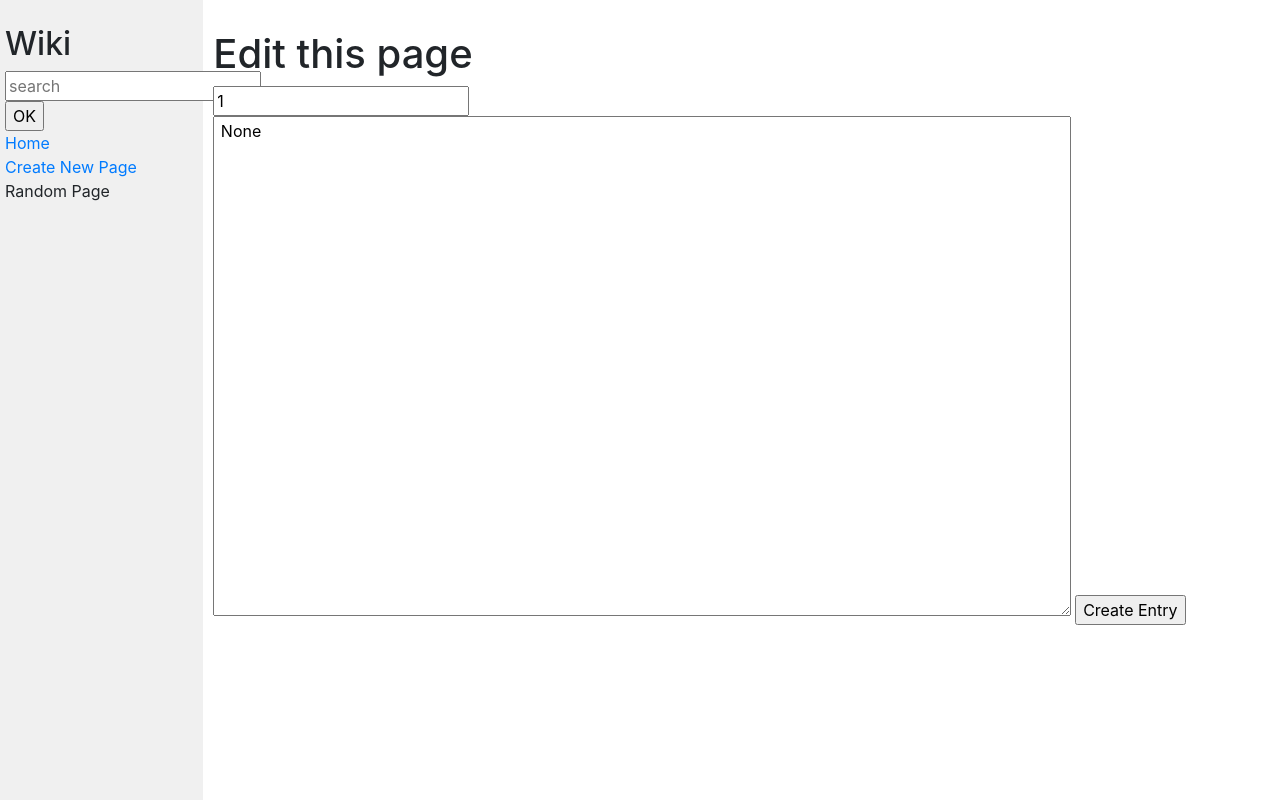
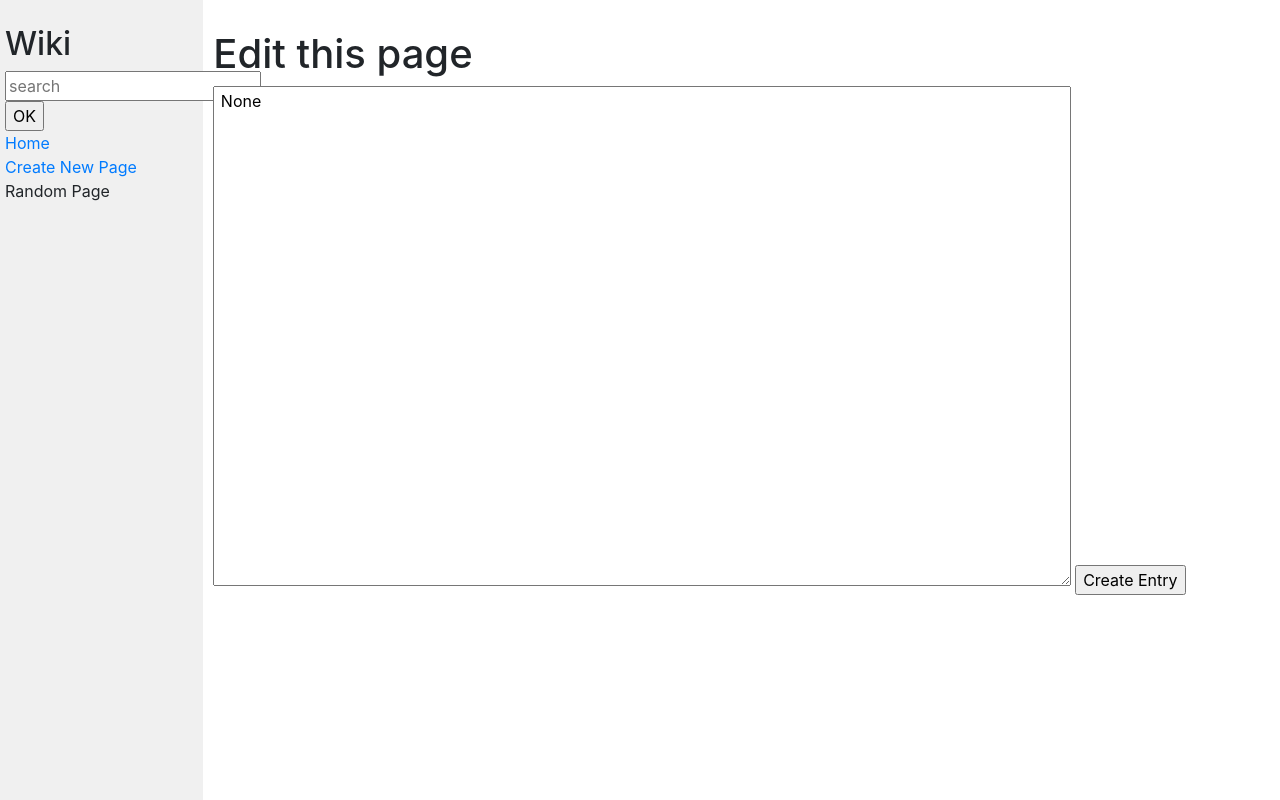
Before and after one commit to Elijer/programmingwiki, a Django app: page /edit/1 in a window 1280 px wide. Run offline with Django 3.2, Linux system fonts and the light colour scheme; some libraries are stand-ins or nearby versions.

Commit message:
made changeEntry.html title invisible

```diff
--- a/encyclopedia/static/encyclopedia/styles.css
+++ b/encyclopedia/static/encyclopedia/styles.css
@@ -54,3 +54,7 @@ textarea {
 #edit-text-area {
     height: 500px;
 }
+
+#edit-entry-title-invisible {
+    display: none;
+}
--- a/encyclopedia/templates/encyclopedia/edit.html
+++ b/encyclopedia/templates/encyclopedia/edit.html
@@ -9,7 +9,7 @@
     <h1>Edit this page</h1>
     <form action="{% url 'wiki:change' %}" method="post">
         {% csrf_token %}
-        <input id="edit-entry-title" type="text" name="title" placeholder="search" value = {{ title }}>
+        <input id="edit-entry-title-invisible" type="text" name="title" placeholder="search" value = {{ title }}></input>
         <textarea type = "text" name="content" id = "edit-text-area"> {{content}} </textarea>
         <input type="submit" value = "Create Entry"></input>
     </form>
```
